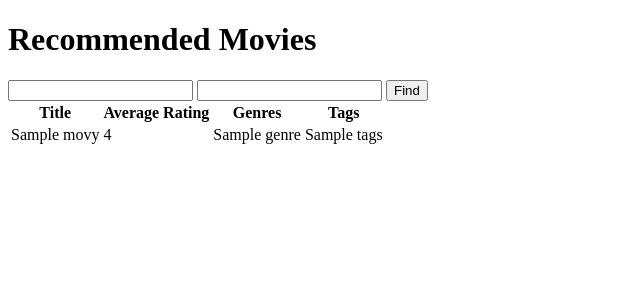
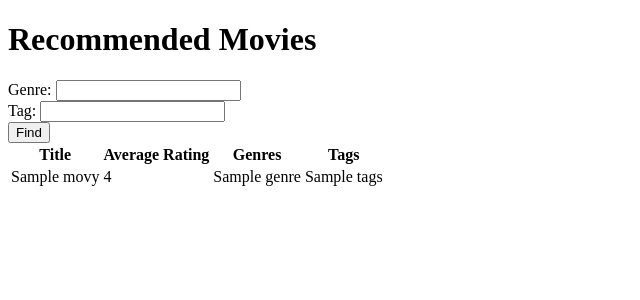
Before and after one commit to poonlucas/CS564, a Flask app: template templates/recommendmovie.html in a window 1280 px wide. Shown: the top 300 px of the page, without its empty margins (0-640 px from the left). Run offline with Flask 3, Linux system fonts and the light colour scheme; the template is opened without the code that fills it: most values are stand-ins (such as "Sample title", 1, 10 or a date in 2020); parts of the project's set-up code (start-up, migrations or seed data) failed here and were passed over.

Commit message:
added input labels

```diff
--- a/templates/recommendmovie.html
+++ b/templates/recommendmovie.html
@@ -7,10 +7,15 @@
 <body>
     <h1>Recommended Movies</h1>
     <form action="/get-movie-recommendation" method="get">
+        <label for="genre">Genre:</label>
         <input name="genre" type="text" id="genre"/>
+        <br>
+        <label for="tag">Tag:</label>
         <input name="tag" type="text" id="tag"/>
+        <br>
         <button type="submit">Find</button>
     </form>
+
 
     {% if movies %}
     <table>
```
